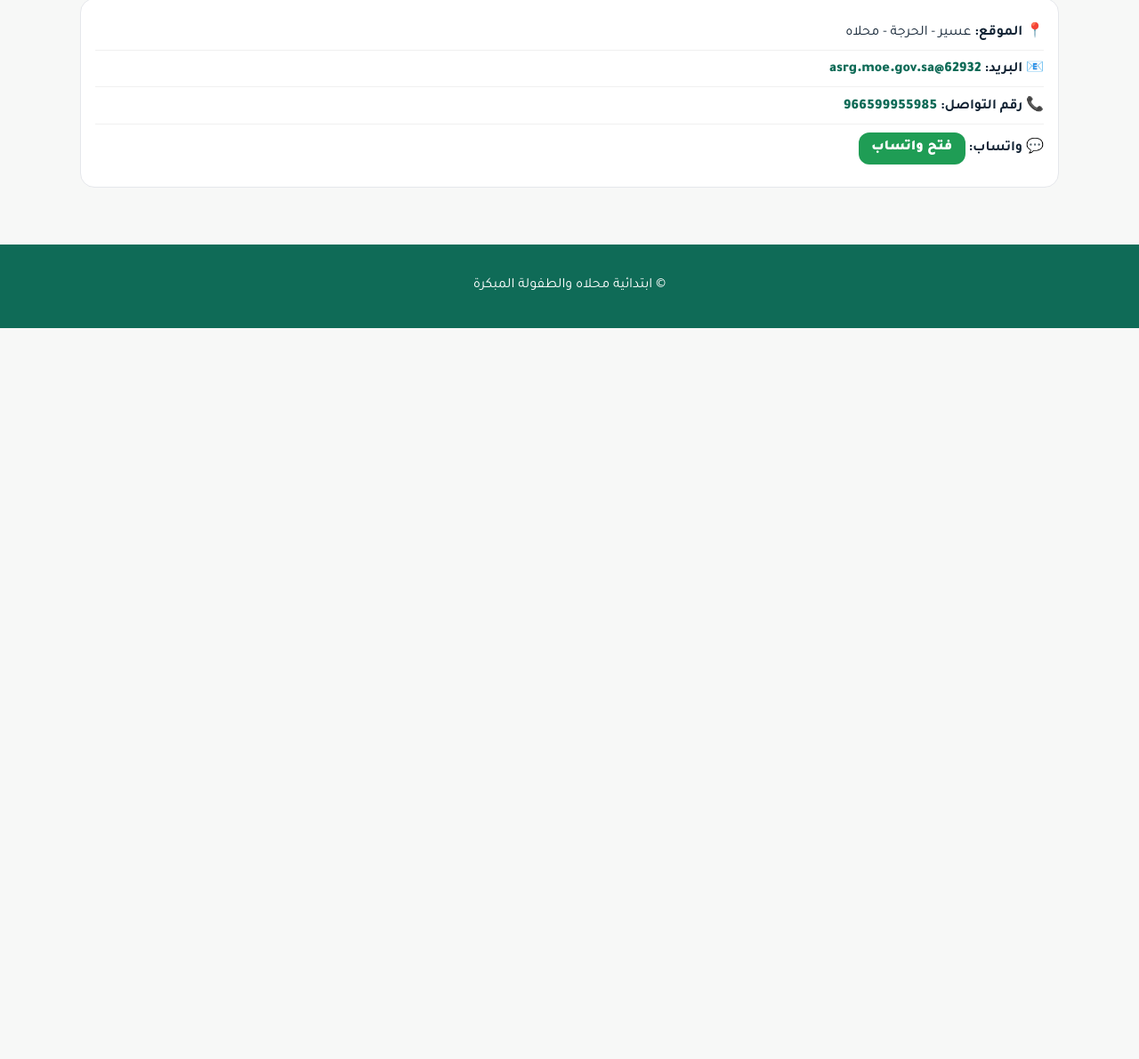
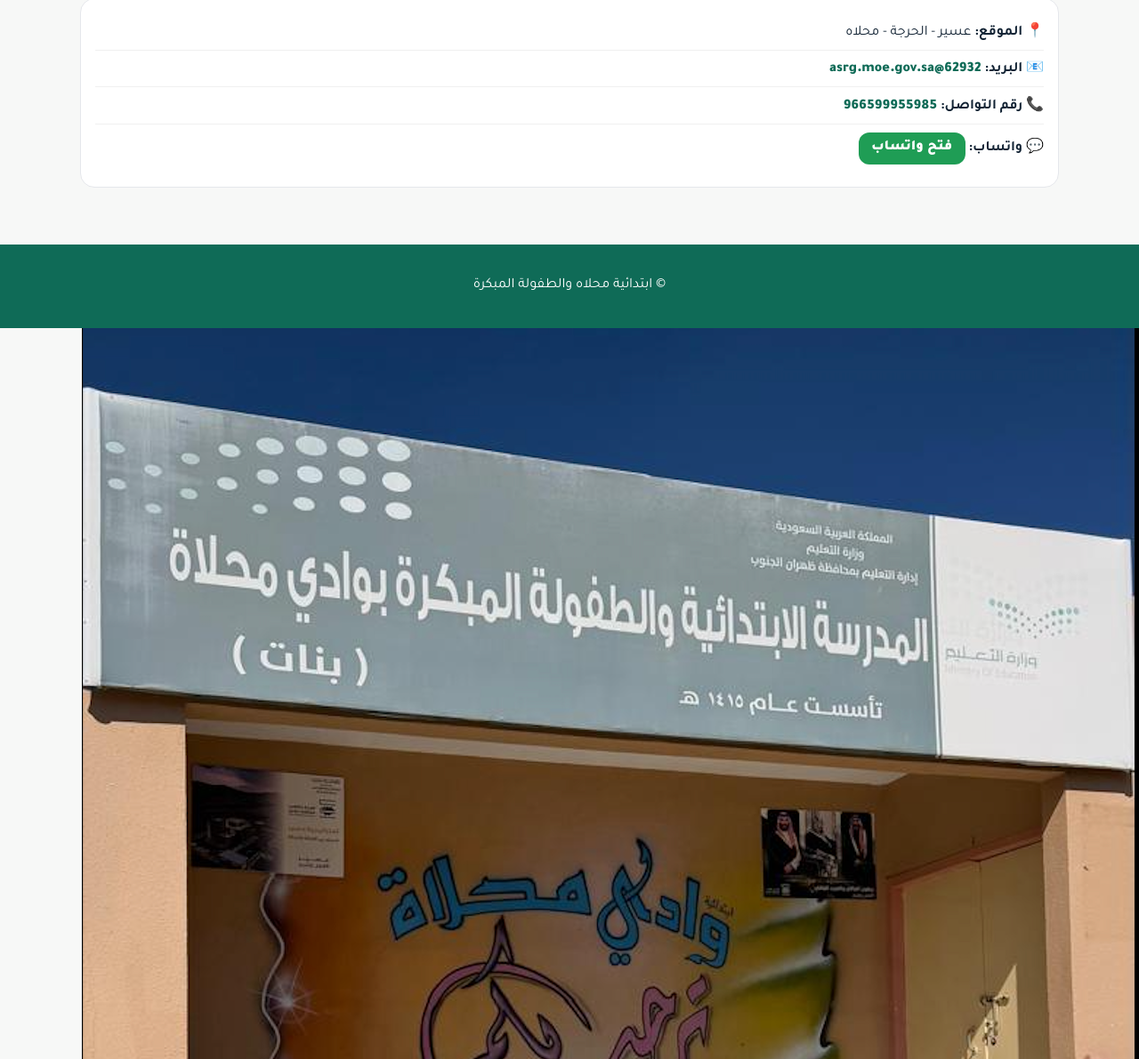
Before and after one commit to AAQ259/school-website, a plain HTML site: page index.html in a window 1280 px wide. Shown: the part 5840-7031 px from the top of the page at 89% size. Before the commit the page ends 6209 px from the top, so only its background shows below. Drawn offline with Linux system fonts and the light colour scheme.

Commit message:
Update index.html

```diff
--- a/index.html
+++ b/index.html
@@ -841,3 +841,4 @@ document.getElementById('searchInput').addEventListener('keyup', function() {
 
 </body>
 </html>
+<img src="school-website/school.jpg">
```
